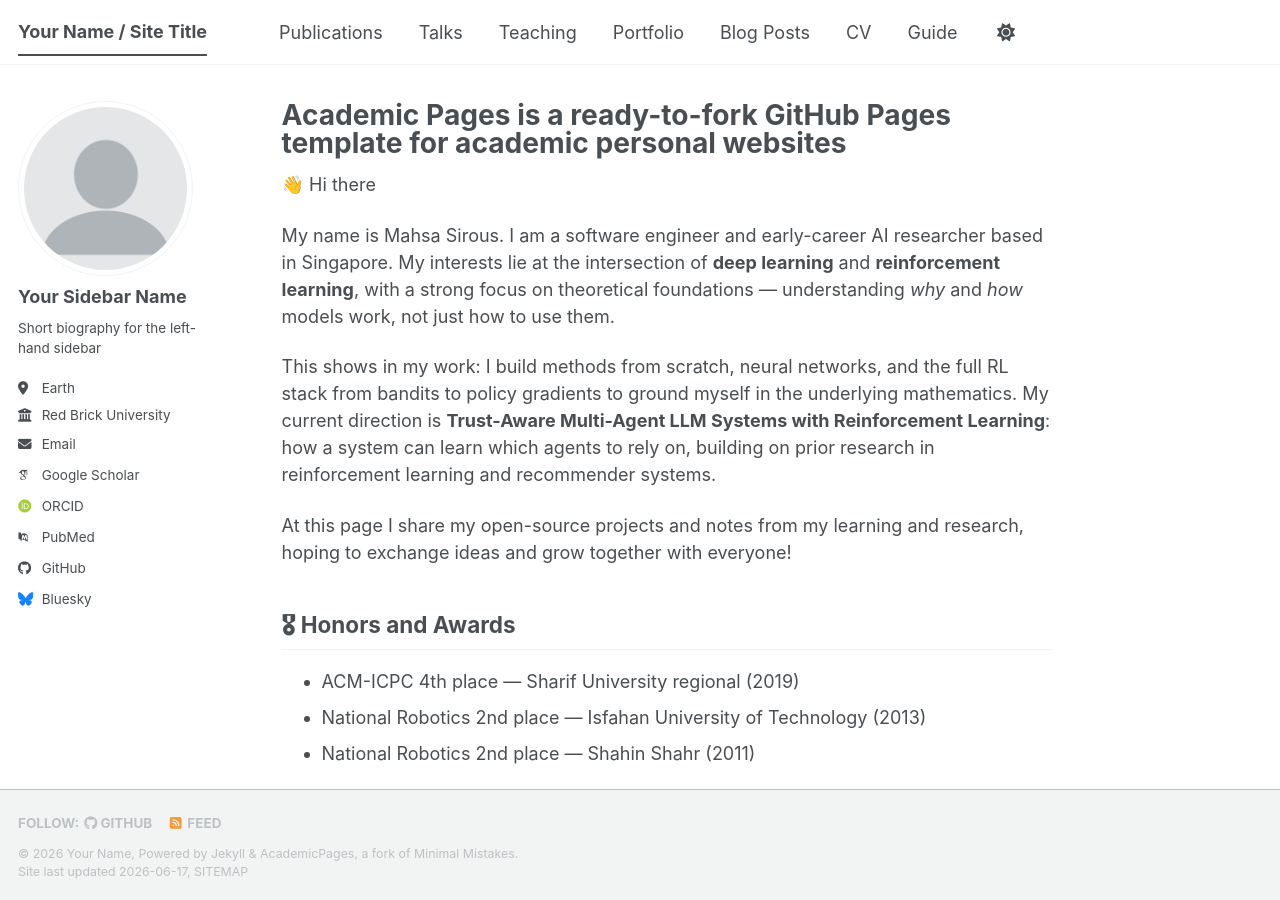
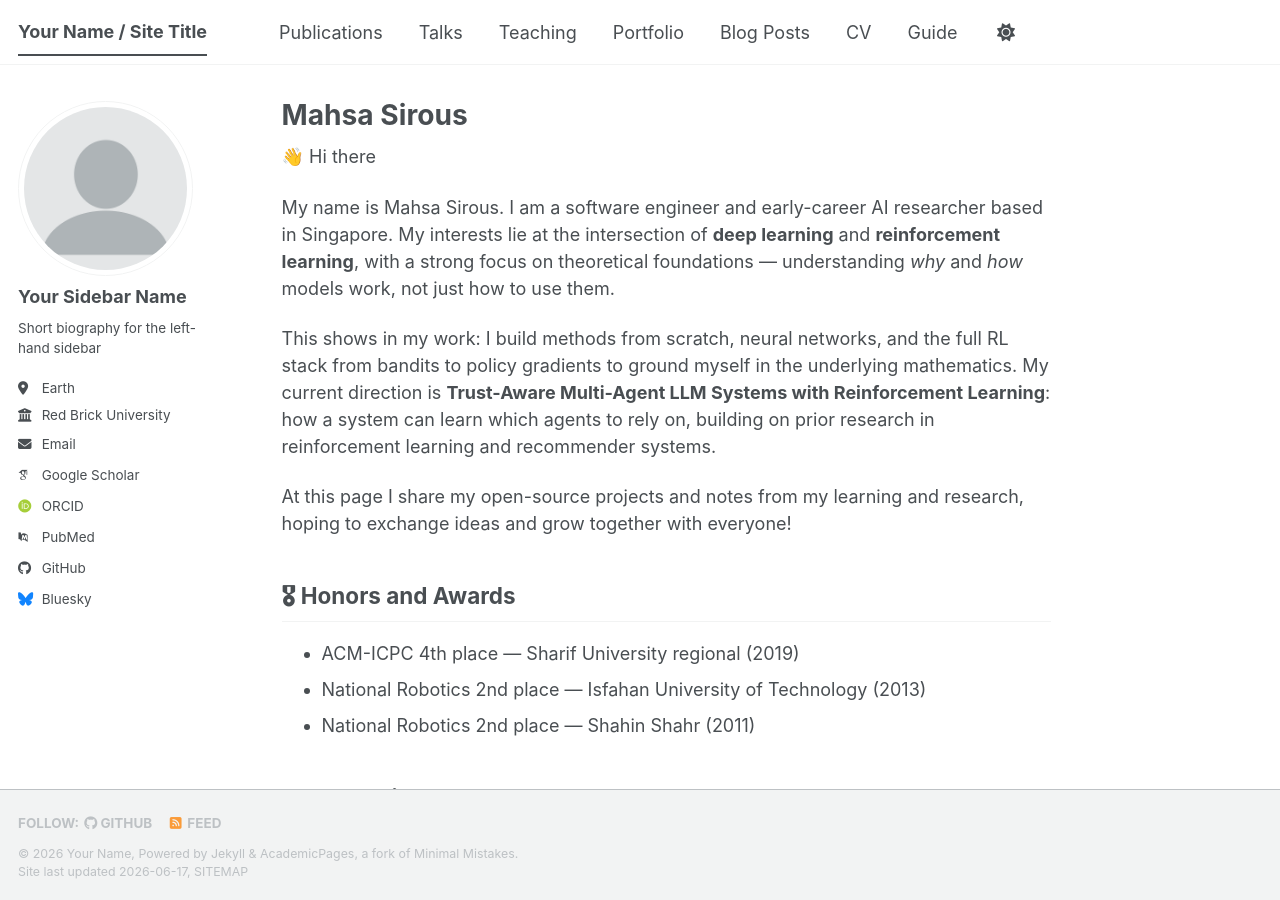
Before and after one commit to MSirous/MahsaSirous, a Jekyll site: the page built from _pages/about.md, in a window 1280 px wide and 900 px high. Built offline with Jekyll 4.4.1, drawn with Linux system fonts in a browser that asks for light colours; some web fonts are replaced; a script bundle is joined from its source files by our own code; library files that are not in the unit come from our copies.

Commit message:
Change title and remove redirects in about page
Updated the title of the about page to 'Mahsa Sirous' and removed redirect paths.

```diff
--- a/_pages/about.md
+++ b/_pages/about.md
@@ -1,10 +1,7 @@
 ---
 permalink: /
-title: "Academic Pages is a ready-to-fork GitHub Pages template for academic personal websites"
+title: "Mahsa Sirous"
 author_profile: true
-redirect_from:
-  - /about/
-  - /about.html
 ---
 
 👋 Hi there
```
